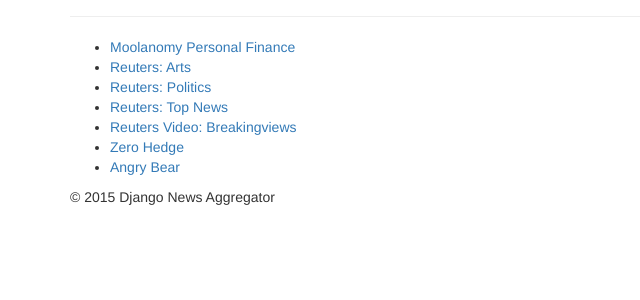
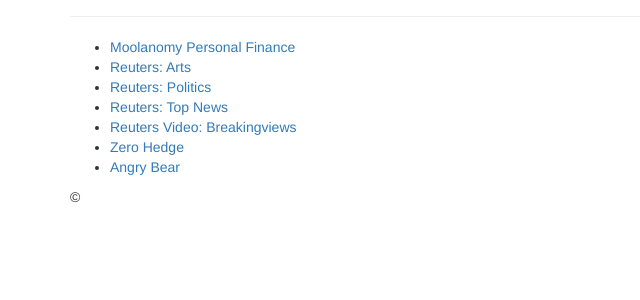
Before and after one commit to davidbyzk/newsfeed, a Django app: page /news/feeds/ in a window 1280 px wide. Shown: the part 263-563 px from the top of the page, without its empty margins (0-640 px from the left). Run offline with Django 3.2, Linux system fonts and the light colour scheme; data comes from the database, SQL or seed files in the repository; both versions use the stored data as it was after the commit; some libraries are stand-ins or nearby versions.

Commit message:
finished

```diff
--- a/news/templates/news/feeds_list.html
+++ b/news/templates/news/feeds_list.html
@@ -19,7 +19,7 @@
   </ul>
 
   <footer>
-    <p>&copy; 2015 Django News Aggregator</p>
+    <p>&copy; </p>
   </footer>
 </div> <!-- /container -->
 
```
Also changed, not shown: db.sqlite3.
